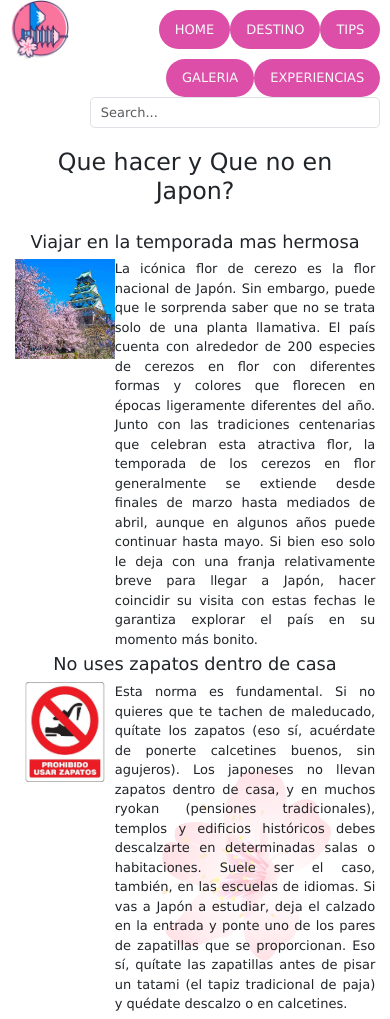
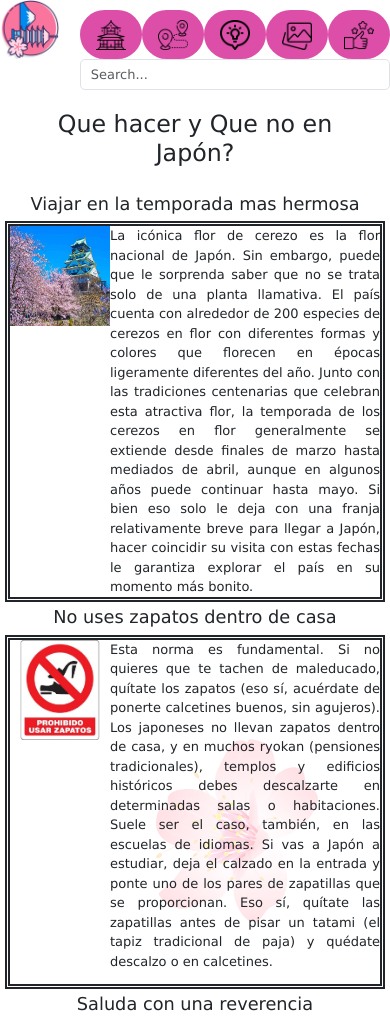
Before and after one commit to Mawor09/Preentrega, a website: page Pages/tips.html in a window 390 px wide. Shown: the top 1019 px of the page. Drawn offline with nearby package versions, Linux system fonts and the light colour scheme.

Commit message:
Entrega Final

```diff
--- a/Pages/tips.html
+++ b/Pages/tips.html
@@ -15,15 +15,15 @@
 </head>
 
 <body>
-    <div class="container">
+    <div class="container m-0 p-0">
         <header>
             <nav class="menu">
                 <ul class="nav d-flex justify-content-end">
-                    <li class="nav-item"><a class="nav-link activate text-light" href="../index.html">Home</a></li>
-                    <li class="nav-item"><a class="nav-link text-light" href="destino.html">Destino</a></li>
-                    <li class="nav-item"><a class="nav-link text-light" href="tips.html">Tips</a></li>
-                    <li class="nav-item"><a class="nav-link text-light" href="galeria.html">Galeria</a></li>
-                    <li class="nav-item"><a class="nav-link text-light" href="experiencias.html">Experiencias</a></li>
+                    <li class="nav-item"><a class="nav-link activate" href="../index.html"><img class="peq" src="../IMG/Home.png" alt="Home"></a></li>
+                    <li class="nav-item"><a class="nav-link" href="destino.html"><img class="peq" src="../IMG/Destino.png" alt="Destino"></a></li>
+                    <li class="nav-item"><a class="nav-link" href="tips.html"><img class="peq" src="../IMG/Tips.png" alt="Tips"></a></li>
+                    <li class="nav-item"><a class="nav-link" href="galeria.html"><img class="peq" src="../IMG/galeria.png" alt="Galeria"></a></li>
+                    <li class="nav-item"><a class="nav-link" href="experiencias.html"><img class="peq" src="../IMG/experiencia.png" alt="Experiencia"></a></li>
                 </ul>
                 <input type="search" class="form-control" name="" id=""placeholder="Search...">
             </nav>
@@ -31,7 +31,7 @@
         <aside><div class="favicon position-fixed"><a href="../index.html"><img class="favicon" src="../IMG/japan.png" alt="Logo"></a></div></aside>
     <main>
         <section>
-            <h1 id="inicio">Que hacer y Que no en Japon?</h1>
+            <h1 id="inicio">Que hacer y Que no en Japón?</h1>
             <h4>Viajar en la temporada mas hermosa</h4>
             <div class="imagen-texto"><img class="tips" src="../IMG/Cerezos.jpg" alt="Cerezos">
                 <span>La icónica flor de cerezo es la flor nacional de Japón. Sin embargo, puede que le sorprenda saber que no
--- a/scss/componentes/destino.scss
+++ b/scss/componentes/destino.scss
@@ -66,6 +66,7 @@
         margin: 0;
         padding: 0;
         font-size: small;
+        box-sizing: border-box;
     }
     .container{
         display:grid;
@@ -110,7 +111,7 @@
 
     }
     .video{
-        margin-left: 5%;
+        margin-left: 2%;
         width: 400px;
         height: 300px;
     }
--- a/scss/componentes/experiencia.scss
+++ b/scss/componentes/experiencia.scss
@@ -76,6 +76,7 @@
         margin: 0;
         padding: 0;
         font-size: small;
+        box-sizing: border-box;
     }
     .container{
         display:grid;
--- a/scss/componentes/galeria.scss
+++ b/scss/componentes/galeria.scss
@@ -76,6 +76,8 @@
         margin: 0;
         padding: 0;
         font-size: small;
+        box-sizing: border-box;
+
     }
     .container{
         display:grid;
--- a/scss/componentes/home.scss
+++ b/scss/componentes/home.scss
@@ -88,6 +88,7 @@
     *{
         margin: 0;
         padding: 0;
+        box-sizing: border-box;
         font-size: small;
     }
     .container{
--- a/scss/componentes/tips.scss
+++ b/scss/componentes/tips.scss
@@ -23,6 +23,8 @@ h4{
     justify-content: center;
     align-items: right;
     margin: 5px;
+    border: 5px;
+    border-style: double;
 }
 //estilos media query tablet
 @media screen and (max-width:1024px){
@@ -71,6 +73,7 @@ h4{
         box-sizing: border-box;
         padding: 3px;
         font-size: small;
+        flex-wrap: nowrap;
     }
 
 }
@@ -81,6 +84,7 @@ h4{
         margin: 0;
         padding: 0;
         font-size: small;
+        box-sizing: border-box;
     }
     .container{
         display:grid;
--- a/scss/style.scss
+++ b/scss/style.scss
@@ -14,7 +14,7 @@
 
 body {
     background-image: url("../IMG/BG.png");
-    background-size: 250vh;
+    background-size: 240vh;
 }
 
 .container {
@@ -23,11 +23,14 @@ body {
         "aside aside header header"
         "content content content content"
         "footer footer footer footer";
+    grid-template-columns: 1fr 1fr;
 }
 
 .container header {
     grid-area: header;
-
+    .peq{
+        padding: 0;margin: 0;
+    }
 }
 
 .container main {
@@ -42,7 +45,7 @@ body {
 
 .container footer {
     grid-area: footer;
-    background-color: gray;
+    background-color: $color-footer;
 }
 
 
@@ -103,6 +106,9 @@ li {
     }
 }
 
+p{
+    word-wrap: break-word;
+}
 @keyframes fadeIn {
     0% {
         opacity: 0;
```
Also changed, not shown: Pages/destino.html (+7 -7 lines), Pages/experiencias.html (+6 -6 lines), Pages/galeria.html (+6 -6 lines), index.html (+8 -9 lines), CSS/componentes/home.css, CSS/style.css, IMG/Destino.png (added), IMG/Home.png (added), IMG/Tips.png (added), IMG/experiencia.png (added), IMG/galeria.png (added), 2 other files.
